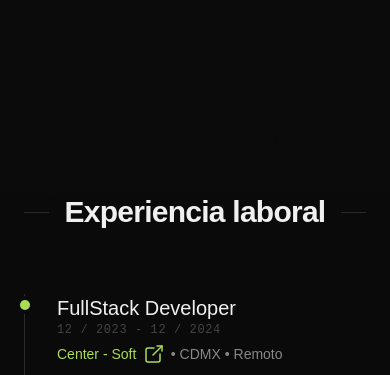
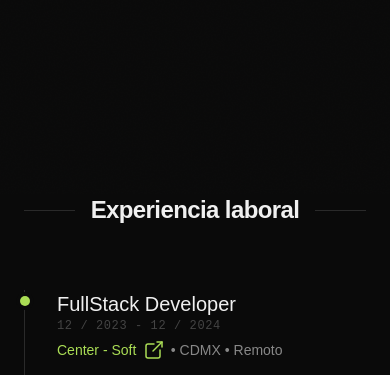
Before and after one commit to Chencho34/portfolio-astro-2025, an Astro site: page / in a window 390 px wide. Shown: the part 650-1025 px from the top of the page. Built offline with nearby package versions, Linux system fonts and the light colour scheme; Astro itself is replaced by a stand-in of ours.

Commit message:
feat: add aria-labelledby attribute to Section component and improve TitleSection layout

```diff
--- a/src/components/ui/Section.astro
+++ b/src/components/ui/Section.astro
@@ -4,11 +4,15 @@ import { twMerge } from 'tailwind-merge'
 interface Props {
   className?: string
   id?: string
+  ariaLabelledby?: string
 }
 
-const { className, id } = Astro.props
+const { className, id, ariaLabelledby } = Astro.props
 ---
 
-<section id={id} class={twMerge('mb-20', className)}>
+<section
+  id={id}
+  aria-labelledby={ariaLabelledby}
+  class={twMerge('mb-20', className)}>
   <slot>
 </section>
--- a/src/components/ui/SubtitleSection.astro
+++ b/src/components/ui/SubtitleSection.astro
@@ -8,7 +8,7 @@ const { title } = Astro.props;
 ---
 
 <div class="flex items-center gap-3 mb-8">
-  <span class="h-px w-6 bg-line2"></span>
+  <span class="h-px flex-1 bg-line2"></span>
   <p class="font-mono text-xs tracking-widest text-muted uppercase">
     {title}
   </p>
--- a/src/components/ui/TitleSection.astro
+++ b/src/components/ui/TitleSection.astro
@@ -4,12 +4,13 @@ import { twMerge } from 'tailwind-merge'
 interface Props {
   title: string
   className?: string
+  id?: string
 }
-const { title, className } = Astro.props
+const { title, className, id } = Astro.props
 ---
 
 <div class={twMerge("flex items-center gap-4 mb-16", className)}>
   <span class="h-px flex-1 bg-line2"></span>
-  <h2 class="font-bold text-3xl tracking-tight">{title}</h2>
+  <h2 class="font-bold text-2xl md:text-3xl tracking-tight" id={id}>{title}</h2>
   <span class="h-px flex-1 bg-line2"></span>
 </div>
```
